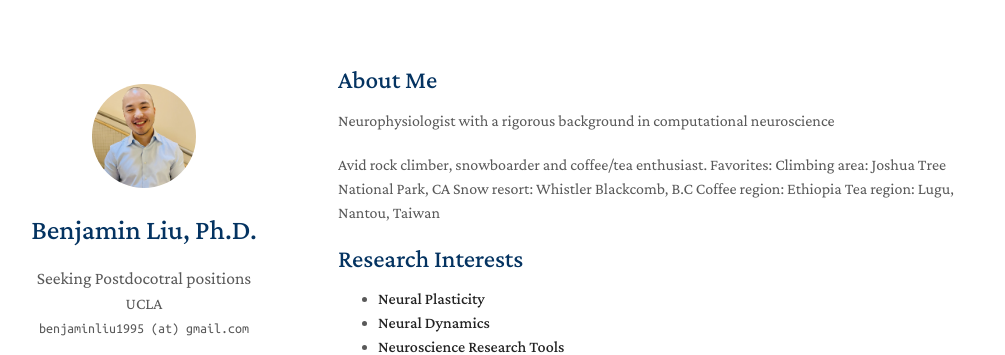
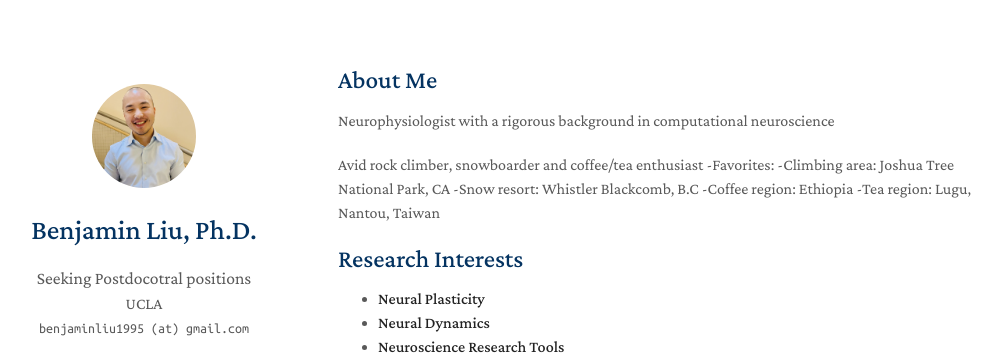
Before and after one commit to liuliuben/liuliuben.github.io, a Jekyll site: the page built from index.md, in a window 1280 px wide and 1257 px high. Shown: the top 355 px of the window, without its empty margins (132-1137 px from the left). Built offline with Jekyll 4.4.1, drawn with Linux system fonts in a browser that asks for light colours; nearby versions of some CDN libraries; a style sheet for code colours, icons or effects is not loaded; our own code applies the rules of GitHub Pages for plain Markdown files.

```diff
--- a/index.md
+++ b/index.md
@@ -6,12 +6,12 @@ layout: homepage
 
 Neurophysiologist with a rigorous background in computational neuroscience
 
-Avid rock climber, snowboarder and coffee/tea enthusiast.
-Favorites:
-  Climbing area: Joshua Tree National Park, CA
-  Snow resort: Whistler Blackcomb, B.C
-  Coffee region: Ethiopia
-  Tea region: Lugu, Nantou, Taiwan
+Avid rock climber, snowboarder and coffee/tea enthusiast
+-Favorites:
+-Climbing area: Joshua Tree National Park, CA
+-Snow resort: Whistler Blackcomb, B.C
+-Coffee region: Ethiopia
+-Tea region: Lugu, Nantou, Taiwan
 
 ## Research Interests
 
```
